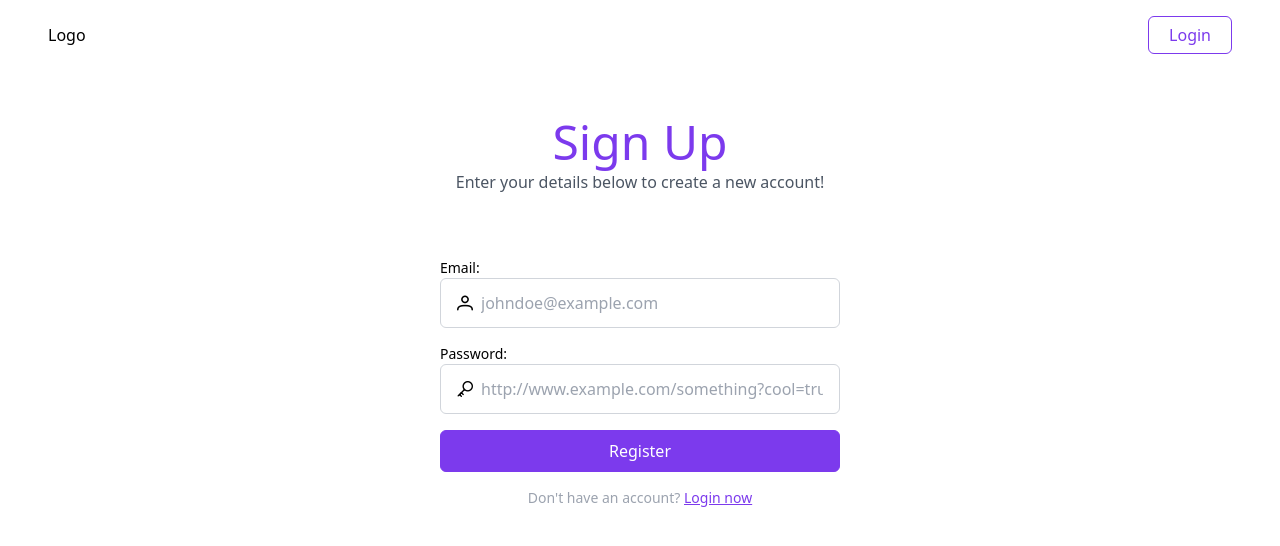
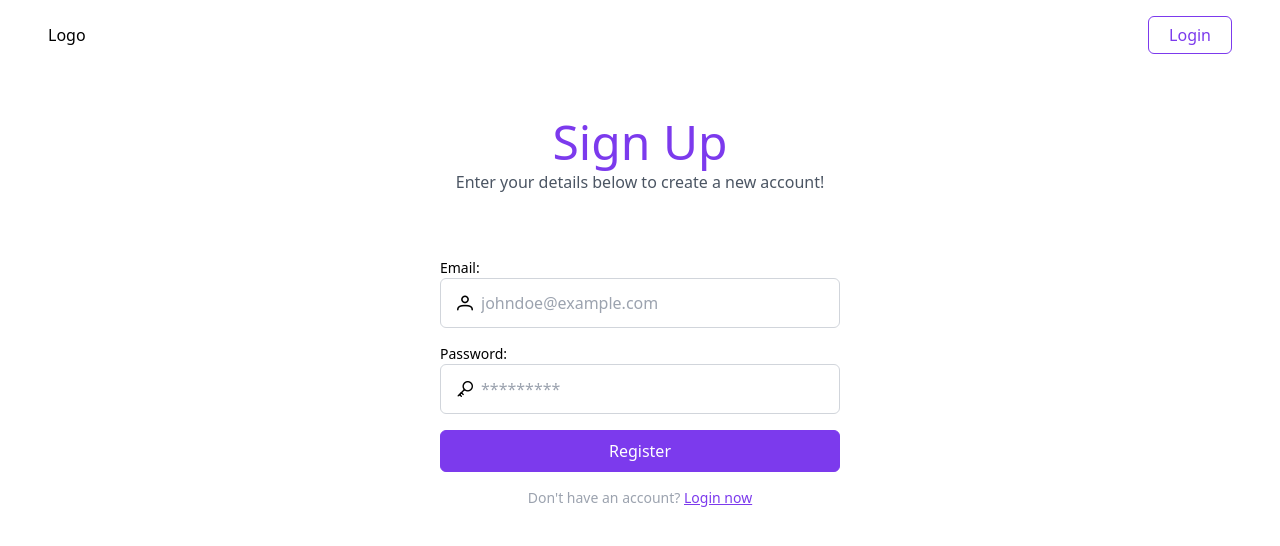
Before and after one commit to Benedict-arowo/Scissor---Capstone-Project, a React (Vite) app in the folder frontend/: page /auth in a window 1280 px wide. Shown: the top 546 px of the page. Built offline with nearby package versions, Linux system fonts and the light colour scheme.

Commit message:
chore: Update password input placeholder for security reasons

```diff
--- a/frontend/src/pages/auth.tsx
+++ b/frontend/src/pages/auth.tsx
@@ -132,7 +132,7 @@ const Auth = () => {
 						<i className="pi pi-key"></i>
 						<input
 							className="py-3 border-none outline-none w-full"
-							placeholder="http://www.example.com/something?cool=true"
+							placeholder="*********"
 							type="password"
 							name="password"
 							id="password"
```
